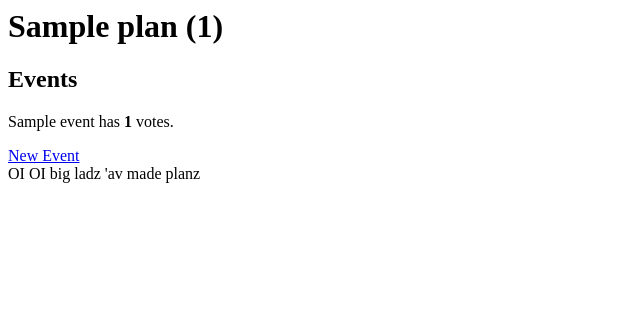
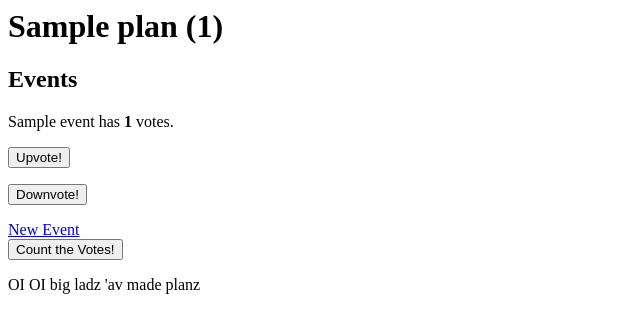
Before and after one commit to vedantchokshi/various-plans, a Flask app: page /plan/1 in a window 1280 px wide. Shown: the top 333 px of the page, without its empty margins (0-640 px from the left). Run offline with Flask 2, Linux system fonts and the light colour scheme; tables that the repository leaves empty hold one stand-in row (values such as "Sample post").

Commit message:
basic working site (its utter shite though)

```diff
--- a/forms.py
+++ b/forms.py
@@ -12,12 +12,10 @@ class EventForm(FlaskForm):
     # TODO TextField is deprecated
     name = TextField("Name Of Event")
     location = TextField("Location Of Event")
-    planid = TextField("Plan no.")
     submit = SubmitField("Create!")
 
 class RouteForm(FlaskForm):
     # TODO TextField is deprecated
     name = TextField("Name Of Route")
-    planid = TextField("Plan no.")
     eventids = TextField("Comma separated event nos.")
     submit = SubmitField("Create!")
--- a/main.py
+++ b/main.py
@@ -108,28 +108,28 @@ def new_plan():
         return disp_plan(newPlan.id)
 
 # [new event]
-@app.route('/event/new', methods=['POST', 'GET'])
-def new_event():
+@app.route('/plan/<planid>/event/new', methods=['POST', 'GET'])
+def new_event(planid):
     if (request.method == "GET"):
         form = EventForm()
-        return render_template('new_event.html', form=form)
+        return render_template('new_event.html', form=form, plan=Plan.query.get(planid))
     elif (request.method == 'POST'):
 
         e = Event(request.form['name'],request.form['location'])
-        plan = Plan.query.get(int(request.form['planid']))
+        plan = Plan.query.get(planid)
         plan.events.append(e)
         db.session.commit()
         return disp_plan(plan.id)
 
 # [new route]
-@app.route('/route/new', methods=['POST', 'GET'])
-def new_route():
+@app.route('/plan/<planid>/route/new', methods=['POST', 'GET'])
+def new_route(planid):
     if (request.method == "GET"):
         form = RouteForm()
-        return render_template('new_route.html', form=form)
+        return render_template('new_route.html', form=form, plan=Plan.query.get(planid))
     elif (request.method == 'POST'):
 
-        plan = Plan.query.get(int(request.form['planid']))
+        plan = Plan.query.get(planid)
         # TODO check the phase!!
 
         r = Route(request.form['name'])
@@ -165,7 +165,7 @@ def vote_event(eventid,vote):
     event = Event.query.get(eventid)
     event.vote(vote)
     db.session.commit()
-    return str(event.votes)
+    return disp_plan(event.planid)
 
 @app.route('/route/<routeid>/upvote', methods=['POST'])
 def upvote_route(routeid):
@@ -176,12 +176,12 @@ def downvote_route(routeid):
     return vote_route(routeid,-1)
 
 
-def vote_route(eventid,vote):
+def vote_route(routeid,vote):
     # todo check plan is in phase 2
     route = Route.query.get(routeid)
     route.vote(vote)
     db.session.commit()
-    return str(route.votes)
+    return disp_plan(route.planid)
 
 @app.errorhandler(500)
 def server_error(e):
--- a/templates/new_event.html
+++ b/templates/new_event.html
@@ -5,14 +5,13 @@
   </head>
   <body>
     <h1>New Event</h1>
-    <form action = "{{ url_for('new_event') }}" method = post>
+    <form action = "{{ url_for('new_event', planid=plan.id) }}" method = post>
 
                 {{ form.hidden_tag() }}
 
                 <div style = font-size:20px; font-weight:bold; margin-left:150px;>
                    {{ form.name.label }} {{ form.name }} <br>
                    {{ form.location.label }} {{ form.location }} <br>
-                   {{ form.planid.label }} {{ form.planid }}
 
                    <br>
                    {{ form.submit }}
--- a/templates/new_route.html
+++ b/templates/new_route.html
@@ -5,13 +5,13 @@
   </head>
   <body>
     <h1>New Route</h1>
-    <form action = "{{ url_for('new_route') }}" method = post>
+    Avaliable Events: {{plan.events}}
+    <form action = "{{ url_for('new_route', planid=plan.id) }}" method = post>
 
                 {{ form.hidden_tag() }}
 
                 <div style = font-size:20px; font-weight:bold; margin-left:150px;>
                    {{ form.name.label }} {{ form.name }} <br>
-                   {{ form.planid.label }} {{ form.planid }} <br>
                    {{ form.eventids.label }} {{ form.eventids }} <br>
 
                    <br>
--- a/templates/plan.html
+++ b/templates/plan.html
@@ -1,7 +1,7 @@
 <html>
   <head>
     <title>Varous Plans - Plan {{plan.id}}</title>
-   <link rel="stylesheet" type="text/css" href="/static/style.css">
+    <link rel="stylesheet" type="text/css" href="/static/style.css">
   </head>
   <body>
     <h1>{{plan.name}} ({{plan.id}})</h1>
@@ -10,19 +10,36 @@
       <div>
         <h2>Events</h2>
         {% for event in plan.events %}
-            <p>{{ event.name }} has <b>{{ event.votes }}</b> votes.</p>
+            <p>
+              {{ event.name }} has <b>{{ event.votes }}</b> votes.</p>
+              <form action="{{ url_for('upvote_event', eventid=event.id) }}" method="post">
+                <input type="submit" value="Upvote!" />
+              </form>
+              <form action="{{ url_for('downvote_event', eventid=event.id) }}" method="post">
+                <input type="submit" value="Downvote!" />
+              </form>
+
         {% endfor %}
       </div>
-      <a href="{{ url_for('new_event') }}">New Event</a><br>
+      <a href="{{ url_for('new_event', planid=plan.id) }}">New Event</a><br>
     {% elif plan.phase == 2 %}
       <div>
         <h2>Routes</h2>
         {% for route in plan.routes %}
             <p>{{ route.name }} has <b>{{ route.votes }}</b> votes.{{ route.events }}</p>
+            <form action="{{ url_for('upvote_route', routeid=route.id) }}" method="post">
+              <input type="submit" value="Upvote!" />
+            </form>
+            <form action="{{ url_for('downvote_route', routeid=route.id) }}" method="post">
+              <input type="submit" value="Downvote!" />
+            </form>
         {% endfor %}
       </div>
-      <a href="{{ url_for('new_route') }}">New Route</a><br>
+      <a href="{{ url_for('new_route', planid=plan.id) }}">New Route</a><br>
     {% endif %}
+    <form action="{{ url_for('countvotes', planid=plan.id) }}" method="post">
+      <input type="submit" value="Count the Votes!" />
+    </form>
     OI OI big ladz 'av made planz
   </body>
 </html>
```
